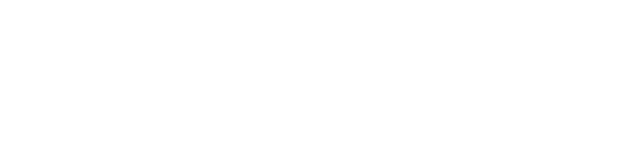
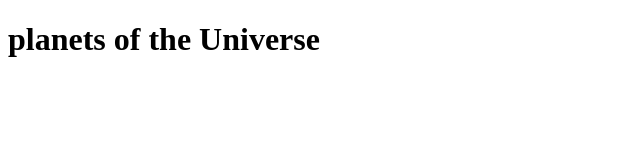
Before and after one commit to pradeepk84/jekyll-test, a plain HTML site: page index.html in a window 1280 px wide. Shown: the whole page, without its empty margins (0-640 px from the left). Drawn offline with Linux system fonts and the light colour scheme.

Commit message:
my second commit

```diff
--- a/index.html
+++ b/index.html
@@ -1,12 +1,11 @@
 <!DOCTYPE html>
 <html>
+<head>
+  <title>planets</title>
+</Head>
+<body>
 
-    <head>
-        <title>Rango</title>
-    </head>
+  <h1> planets of the Universe</h1>
 
-    <body>
-
-    </body>
-
+</body>
 </html>
```
